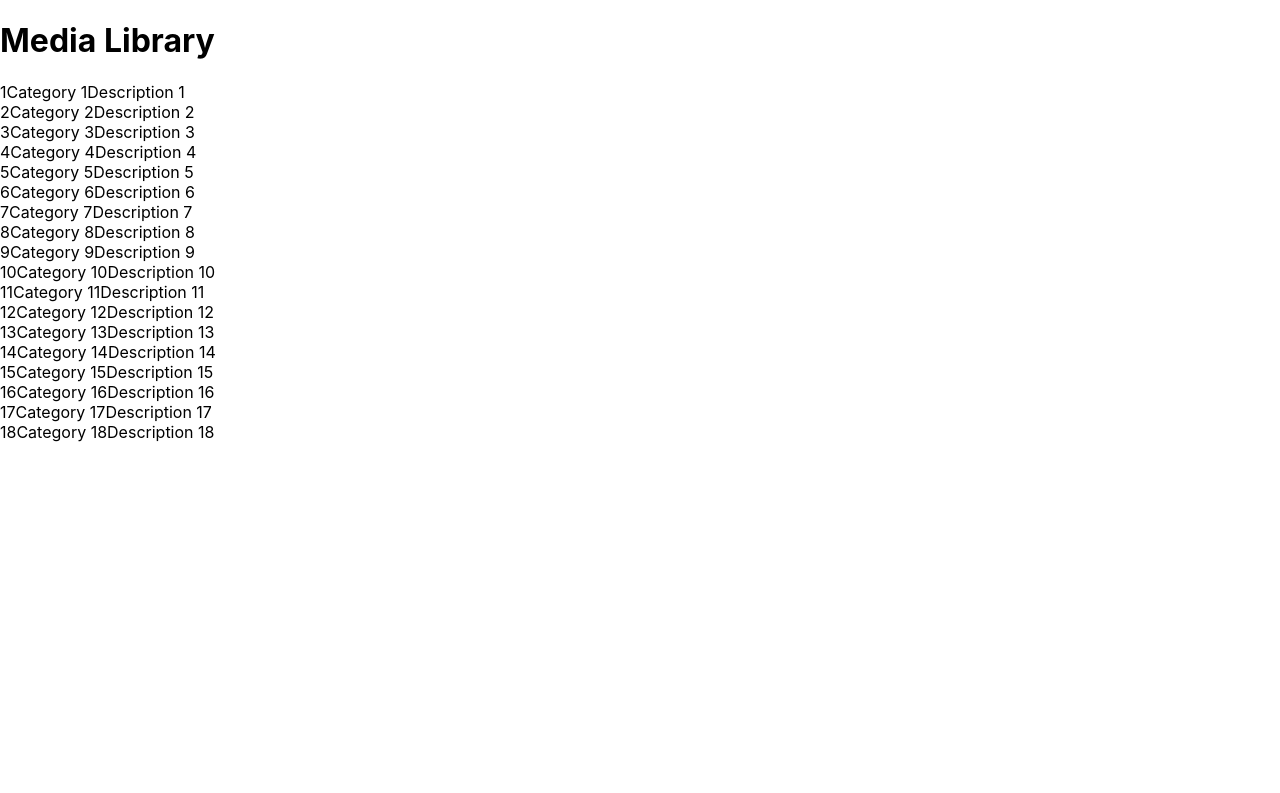
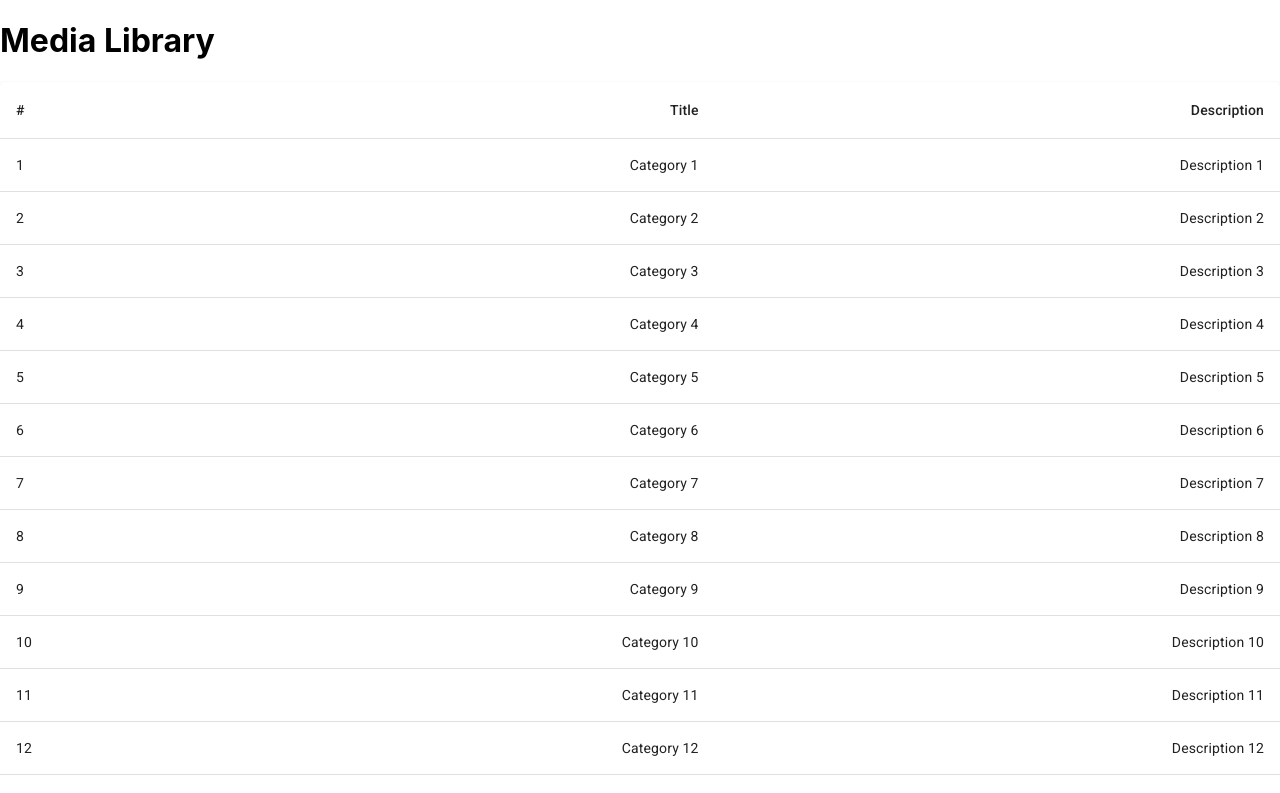
Before and after one commit to evgeny-s/media-library-saga, a React (Create React App) app: page / in a window 1280 px wide. Shown: the top 793 px of the page. Built offline with nearby package versions, Linux system fonts and the light colour scheme; data requests are answered from the project's data file.

Commit message:
* Added Material UI

```diff
--- a/package.json
+++ b/package.json
@@ -3,6 +3,7 @@
   "version": "0.1.0",
   "private": true,
   "dependencies": {
+    "@material-ui/core": "^4.9.14",
     "@testing-library/jest-dom": "^4.2.4",
     "@testing-library/react": "^9.3.2",
     "@testing-library/user-event": "^7.1.2",
--- a/public/index.html
+++ b/public/index.html
@@ -24,7 +24,8 @@
       work correctly both with client-side routing and a non-root public URL.
       Learn how to configure a non-root public URL by running `npm run build`.
     -->
-    <title>React App</title>
+    <link rel="stylesheet" href="https://fonts.googleapis.com/css?family=Roboto:300,400,500,700&display=swap" />
+    <title>Media Library</title>
   </head>
   <body>
     <noscript>You need to enable JavaScript to run this app.</noscript>
--- a/src/components/CategoryList.js
+++ b/src/components/CategoryList.js
@@ -1,5 +1,19 @@
 import React, {useEffect} from 'react';
+import { makeStyles } from '@material-ui/core/styles';
+import Table from '@material-ui/core/Table';
+import TableBody from '@material-ui/core/TableBody';
+import TableCell from '@material-ui/core/TableCell';
+import TableContainer from '@material-ui/core/TableContainer';
+import TableHead from '@material-ui/core/TableHead';
+import TableRow from '@material-ui/core/TableRow';
+import Paper from '@material-ui/core/Paper';
 import PropTypes from 'prop-types';
+
+const useStyles = makeStyles({
+  table: {
+    minWidth: 650,
+  },
+});
 
 function CategoryList({fetchCategories, items, fetchCategoryError}) {
   useEffect(() => {
@@ -12,17 +26,32 @@ function CategoryList({fetchCategories, items, fetchCategoryError}) {
     }
   }, [fetchCategoryError]);
 
+  const classes = useStyles();
+
   return (
     <div>
-      {
-        items.map(({id, title, description}) => (
-          <div key={id}>
-            <span>{id}</span>
-            <span>{title}</span>
-            <span>{description}</span>
-          </div>
-        ))
-      }
+      <TableContainer component={Paper}>
+        <Table className={classes.table} aria-label="simple table">
+          <TableHead>
+            <TableRow>
+              <TableCell>#</TableCell>
+              <TableCell align="right">Title</TableCell>
+              <TableCell align="right">Description</TableCell>
+            </TableRow>
+          </TableHead>
+          <TableBody>
+            {items.map(({id, title, description}) => (
+              <TableRow key={id}>
+                <TableCell component="th" scope="row">
+                  {id}
+                </TableCell>
+                <TableCell align="right">{title}</TableCell>
+                <TableCell align="right">{description}</TableCell>
+              </TableRow>
+            ))}
+          </TableBody>
+        </Table>
+      </TableContainer>
     </div>
   );
 }
```
Also changed, not shown: 1 other file (tests, documents, lock files or other folders).
